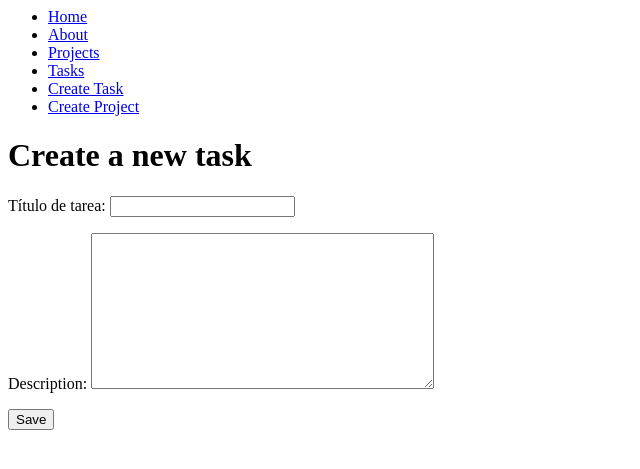
After one commit to Tiago0507/djangoproject, a Django app: page /create_task/ in a window 1280 px wide. The commit adds this page. Shown: the top 469 px of the page, without its empty margins (0-640 px from the left). Run offline with Django 5.2, Linux system fonts and the light colour scheme.

Commit message:
Se sube lo de la creación de formularios mediante otro archivo forms

```diff
--- /dev/null
+++ b/myapp/forms.py
@@ -0,0 +1,9 @@
+from django import forms
+
+#Aquí se crea un forms en django
+class CreateNewTask(forms.Form):
+  title = forms.CharField(label="Título de tarea", max_length=200)
+  description=forms.CharField(widget=forms.Textarea)
+
+class CreateNewProject(forms.Form):
+  name = forms.CharField(label="Nombre del proyecto", max_length=200)
--- a/myapp/templates/about.html
+++ b/myapp/templates/about.html
@@ -1,3 +1,4 @@
+{% extends 'layouts/base.html' %} {% block content %}
 <h1>About</h1>
 <p>
   Lorem, ipsum dolor sit amet consectetur adipisicing elit. Est dolorem
@@ -11,3 +12,4 @@
   aut? Suscipit fugit, pariatur deleniti minus quo ipsam, nesciunt veritatis
   modi illum a veniam voluptatem consequuntur inventore exercitationem facilis!
 </p>
+{% endblock %}
--- a/myapp/templates/index.html
+++ b/myapp/templates/index.html
@@ -1,3 +1,5 @@
+{% extends 'layouts/base.html' %} {% block content %}
+
 <!--Esto funciona por el motor de plantillas de django-->
 <h1>{{ title }}</h1>
 <p>
@@ -5,3 +7,5 @@
   reiciendis, atque nulla dolor deleniti nesciunt distinctio? Saepe pariatur ab
   ut inventore assumenda, ipsum, suscipit accusamus consequatur quam sint eos?
 </p>
+
+{% endblock %}
--- /dev/null
+++ b/myapp/templates/layouts/base.html
@@ -0,0 +1,25 @@
+<nav>
+  <ul>
+    <li>
+      <a href="/">Home</a>
+    </li>
+    <li>
+      <a href="/about">About</a>
+    </li>
+    <li>
+      <a href="/projects">Projects</a>
+    </li>
+    <li>
+      <a href="/tasks">Tasks</a>
+    </li>
+    <li>
+      <a href="/create_task">Create Task</a>
+    </li>
+    <li>
+      <a href="/create_project">Create Project</a>
+    </li>
+  </ul>
+</nav>
+
+<!--Esto se debe de poner para decirle al base que más abajo habrá más html, pero que no se sabe qué será-->
+{% block content %} {% endblock %}
--- a/myapp/templates/projects.html
+++ b/myapp/templates/projects/projects.html
@@ -1,6 +1,7 @@
+{% extends 'layouts/base.html' %} {% block content %}
 <h1>Projects</h1>
 <!--Jinja Loops. Permiten recorrer ciertos elementos de una base de datos y renderizarlos en un html-->
 
 {% for project in projects %}
 <h1>{{project.name}}</h1>
-{% endfor %}
+{% endfor %} {% endblock %}
--- /dev/null
+++ b/myapp/templates/tasks/create_task.html
@@ -0,0 +1,9 @@
+{% extends 'layouts/base.html' %} {% block content %}
+<h1>Create a new task</h1>
+
+<!--Aquí se trae el atributo form que se recibió en el diccionario de la función de views.py create_task-->
+<form action="" method="POST">
+  {% csrf_token %} {{form.as_p}}
+  <button>Save</button>
+</form>
+{% endblock %}
--- a/myapp/templates/tasks.html
+++ b/myapp/templates/tasks/tasks.html
@@ -1,3 +1,4 @@
+{% extends 'layouts/base.html' %} {% block content %}
 <h1>Tasks</h1>
 
 {% for task in tasks %}
@@ -11,4 +12,4 @@
   <button>Delete</button>
   <button>✅ Done</button>
 </div>
-{% endfor %}
+{% endfor %} {% endblock %}
--- a/myapp/urls.py
+++ b/myapp/urls.py
@@ -11,5 +11,7 @@ urlpatterns = [
     #Para poder ejecutar el hello, tenemos que ir a hello/nombre-del-usuario o cualquier otra cosa que sea string
     path('hello/<str:username>', views.hello),
     path('projects/', views.projects),
-    path('tasks/', views.tasks)
+    path('tasks/', views.tasks),
+    path('create_task/', views.create_task),
+    path('create_project/', views.create_project)
 ]
--- a/myapp/views.py
+++ b/myapp/views.py
@@ -1,11 +1,12 @@
 #Render permite usar las plantillas de django para renderizar htmls
 
-from django.shortcuts import render
+from django.shortcuts import render, redirect
 #Se importa Json porque es un lenguaje fácil de entender para el navegador
 from django.http import HttpResponse, JsonResponse
 from .models import Project, Task
 #Esta importación permite en lugar de devolver un error, mostrar al usuario que no se ha encontrado la página con el 404
 from django.shortcuts import get_object_or_404
+from .forms import CreateNewTask, CreateNewProject
 
 # Create your views here.
 
@@ -31,7 +32,7 @@ def projects(request):
     projects = Project.objects.all()
     #Al usar Json response, ya no necesitamos usar un String, sino que podemos directamente pasarle la lista de los
     #objetos Project
-    return render(request, 'projects.html', {
+    return render(request, 'projects/projects.html', {
         'projects': projects
     })
 
@@ -41,6 +42,28 @@ def tasks(request):
     #task = get_object_or_404(Task, id=id)
     tasks = Task.objects.all()
     #Se usa % para concatenar el titulo de la tarea
-    return render(request, 'tasks.html', {
+    return render(request, 'tasks/tasks.html', {
         'tasks': tasks
     })
+
+#Aquí se usa el archivo de forms.py para usar el form creado allá
+def create_task(request):
+    if request.method == 'GET':
+        return render(request, 'tasks/create_task.html', {
+            'form': CreateNewTask()
+        })
+    else:
+        Task.objects.create(title=request.POST['title'],
+                            description=request.POST['description'], project_id=2)
+        return redirect('/tasks/')
+
+def create_project(request):
+    if request.method == 'GET':
+        return render(request, 'projects/create_project.html', {
+            'form': CreateNewProject()
+        })
+    else:
+        Project.objects.create(name=request.POST['name'])
+        return render(request, 'projects/create_project.html', {
+            'form': CreateNewProject()
+        })
```
Also changed, not shown: myapp/templates/projects/create_project.html (added, +8 -0 lines), db.sqlite3.
